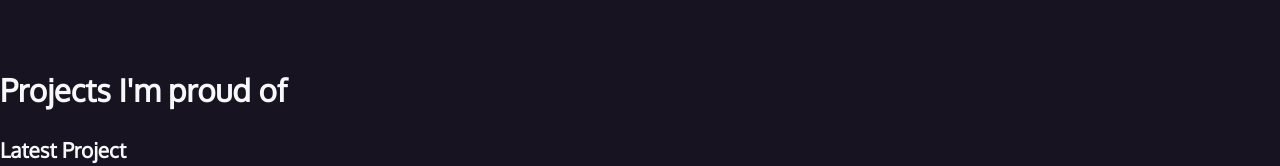
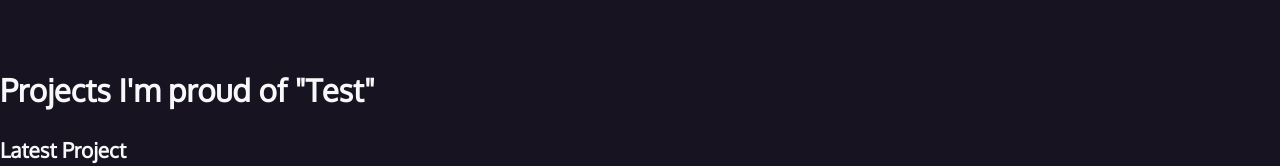
Before and after one commit to Brayden556/Web-Dev-V2, a plain HTML site: page Portfolio/Porfolio.html in a window 1280 px wide. Shown: the part 550-716 px from the top of the page. Drawn offline with Linux system fonts and the light colour scheme; a web font is replaced by a local one.

Commit message:
Started working on project tab

```diff
--- a/Portfolio/Porfolio.html
+++ b/Portfolio/Porfolio.html
@@ -48,7 +48,7 @@
                 href="https://github.com/Brayden556" target="_blank">https://github.com/Brayden556</a></P>
     </section>
     <section id="Projects">
-        <h2>Projects I'm proud of</h2>
+        <h2>Projects I'm proud of "Test" </h2>
         <article>
             <h4>Latest Project</h4>
             <h3>Wall of Wonder</h3>
```
